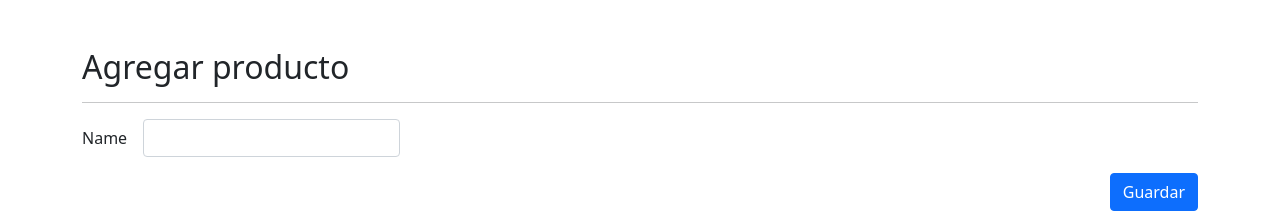
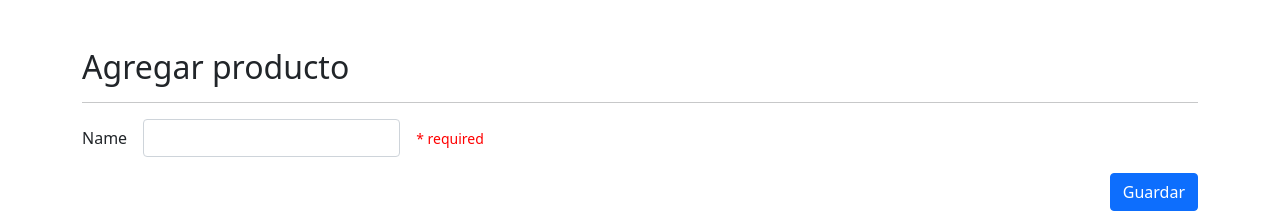
Before and after one commit to Agus-Ca/DirectivasApp-Angular, an Angular app: page /products/add in a window 1280 px wide. Shown: the top 219 px of the page. Built offline with nearby package versions, Linux system fonts and the light colour scheme.

Commit message:
cambiar texto de error desde la directiva personalizada

```diff
--- a/src/app/products/pages/add/add.component.html
+++ b/src/app/products/pages/add/add.component.html
@@ -14,10 +14,8 @@
         </div>
 
         <div class="col-auto">
-            <span class="form-text"
-                  *ngIf="hasError('name')"
-                  errorMsg
-                  errorMsgColor="red">
+            <span *ngIf="hasError('name')"
+                  errorMsg>
             </span>
         </div>
 
--- a/src/app/shared/directives/err-msg.directive.ts
+++ b/src/app/shared/directives/err-msg.directive.ts
@@ -7,18 +7,28 @@ export class ErrMsgDirective implements OnInit {
 
   constructor( private element: ElementRef<HTMLElement> ) {
     this.htmlElement = element;
-    console.log(this.errorMsgColor);
   }
 
   ngOnInit(): void {
     this.setColor();
+    this.setText();
+    this.setStyles();
   }
 
   @Input() errorMsgColor: string = 'red';
+  @Input() errorMsgText: string = '* required';
 
   htmlElement: ElementRef<HTMLElement>;
 
   setColor(): void {
     this.htmlElement.nativeElement.style.color = this.errorMsgColor;
   }
+
+  setText(): void {
+    this.htmlElement.nativeElement.innerText = this.errorMsgText;
+  }
+
+  setStyles(): void {
+    this.htmlElement.nativeElement.classList.add('form-text')
+  }
 }
```
